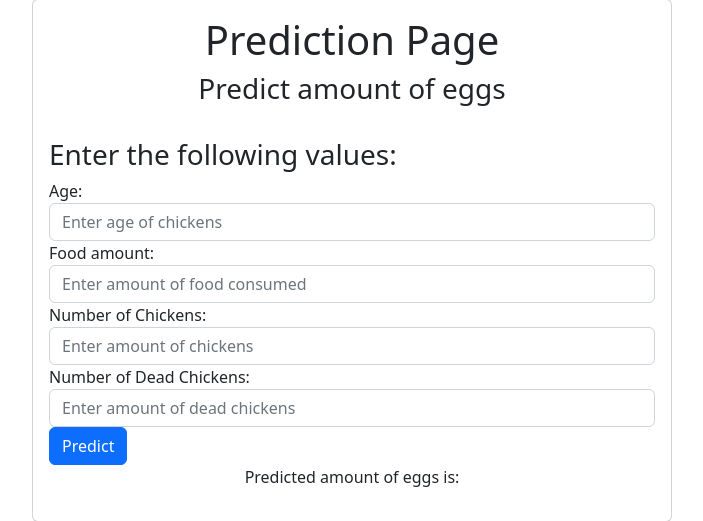
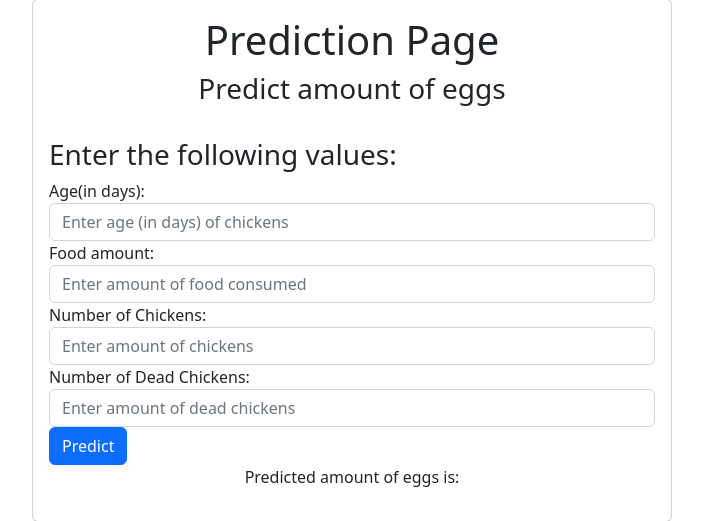
Before and after one commit to RoiMizrahi/ManageMyCoop, a Flask app: page /predict in a window 1280 px wide. Shown: the part 58-579 px from the top of the page, without its empty margins (50-753 px from the left). Run offline with Flask 2, Linux system fonts and the light colour scheme; a user stored in the database is signed in.

Commit message:
download csv

```diff
--- a/application/egg_posts/views.py
+++ b/application/egg_posts/views.py
@@ -89,7 +89,7 @@ def delete_post(egg_post_id):
 @login_required
 def download():
     # converting csv to html
-    filepath = 'application\egg_posts\collecting.csv'
-    hey
+    filepath = 'egg_posts\collecting.csv'
+
     #filename = 'collecting.csv'
-    return send_file(filepath, as_attachment=True)
+    return send_file(filepath ,as_attachment=True)
--- a/application/templates/prediction.html
+++ b/application/templates/prediction.html
@@ -10,7 +10,7 @@
         <h3> Enter the following values:</h3>
           <form method="POST" action= "" enctype="multipart/form-data">
             <div class="form-group">
-            Age: <input class="form-control" type="number" name="age", placeholder="Enter age of chickens" required/>
+            Age(in days): <input class="form-control" type="number" name="age", placeholder="Enter age (in days) of chickens" required/>
             </div>
             <div class="form-group">
             Food amount: <input class="form-control" type="number" name="food_consumed", placeholder="Enter amount of food consumed" required/>
```
